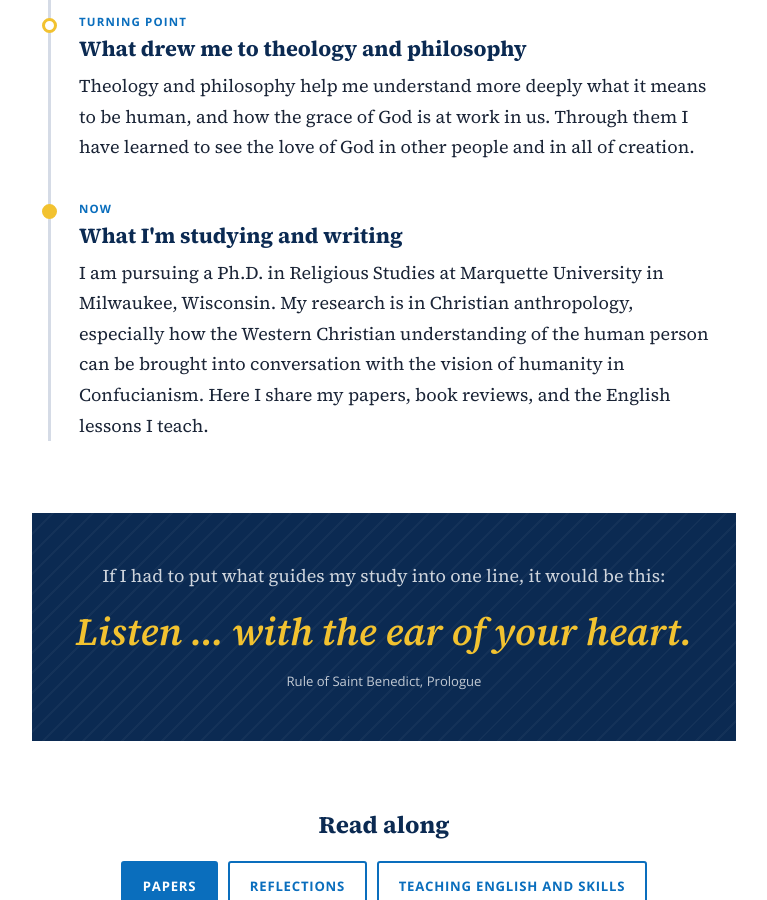
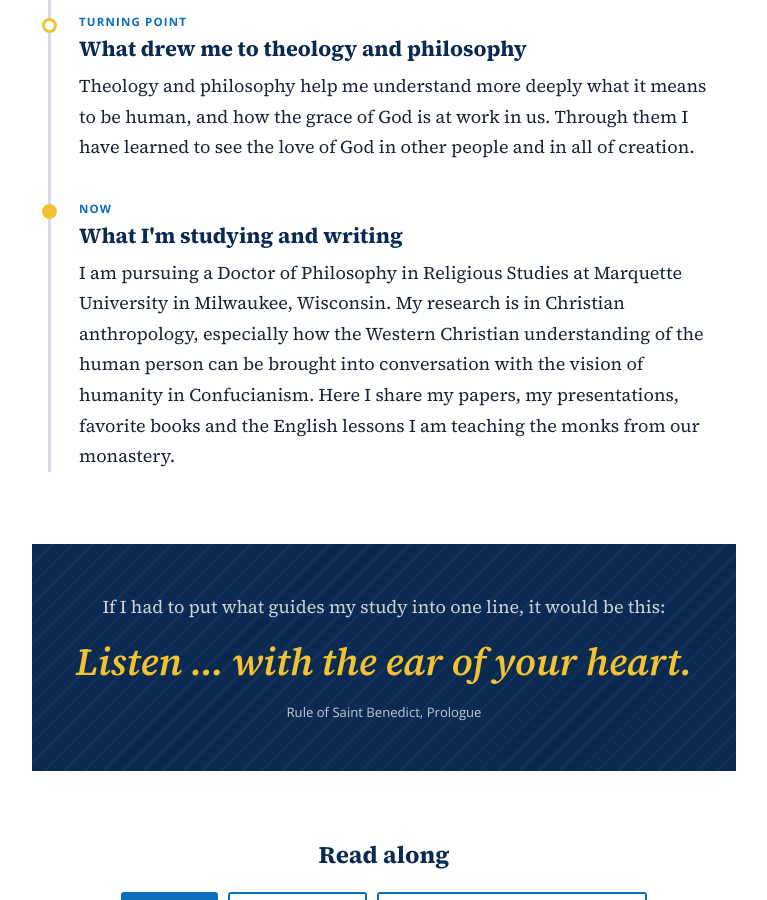
Before and after one commit to nsrpstaff-wq/Jacinto-An-Nguyen, a Jekyll site: the page built from about.md, in a window 1280 px wide and 900 px high, scrolled down 1122 px. Shown: the whole window, without its empty margins (256-1023 px from the left). Built offline with Jekyll 4.4.1, drawn with Linux system fonts in a browser that asks for light colours.

Commit message:
About page: revise 'Now' section wording
Co-Authored-By: Claude Opus 5.5 <noreply@anthropic.com>

```diff
--- a/about.md
+++ b/about.md
@@ -56,11 +56,12 @@ stages:
   - label: "Now"
     title: "What I'm studying and writing"
     text: >-
-      I am pursuing a Ph.D. in Religious Studies at Marquette University in
-      Milwaukee, Wisconsin. My research is in Christian anthropology, especially
-      how the Western Christian understanding of the human person can be brought
-      into conversation with the vision of humanity in Confucianism. Here I share
-      my papers, book reviews, and the English lessons I teach.
+      I am pursuing a Doctor of Philosophy in Religious Studies at Marquette
+      University in Milwaukee, Wisconsin. My research is in Christian anthropology,
+      especially how the Western Christian understanding of the human person can be
+      brought into conversation with the vision of humanity in Confucianism. Here I
+      share my papers, my presentations, favorite books and the English lessons I am
+      teaching the monks from our monastery.
 
 # ---- Photos (optional) ----
 # Upload images to assets/images, then list them here.
```
